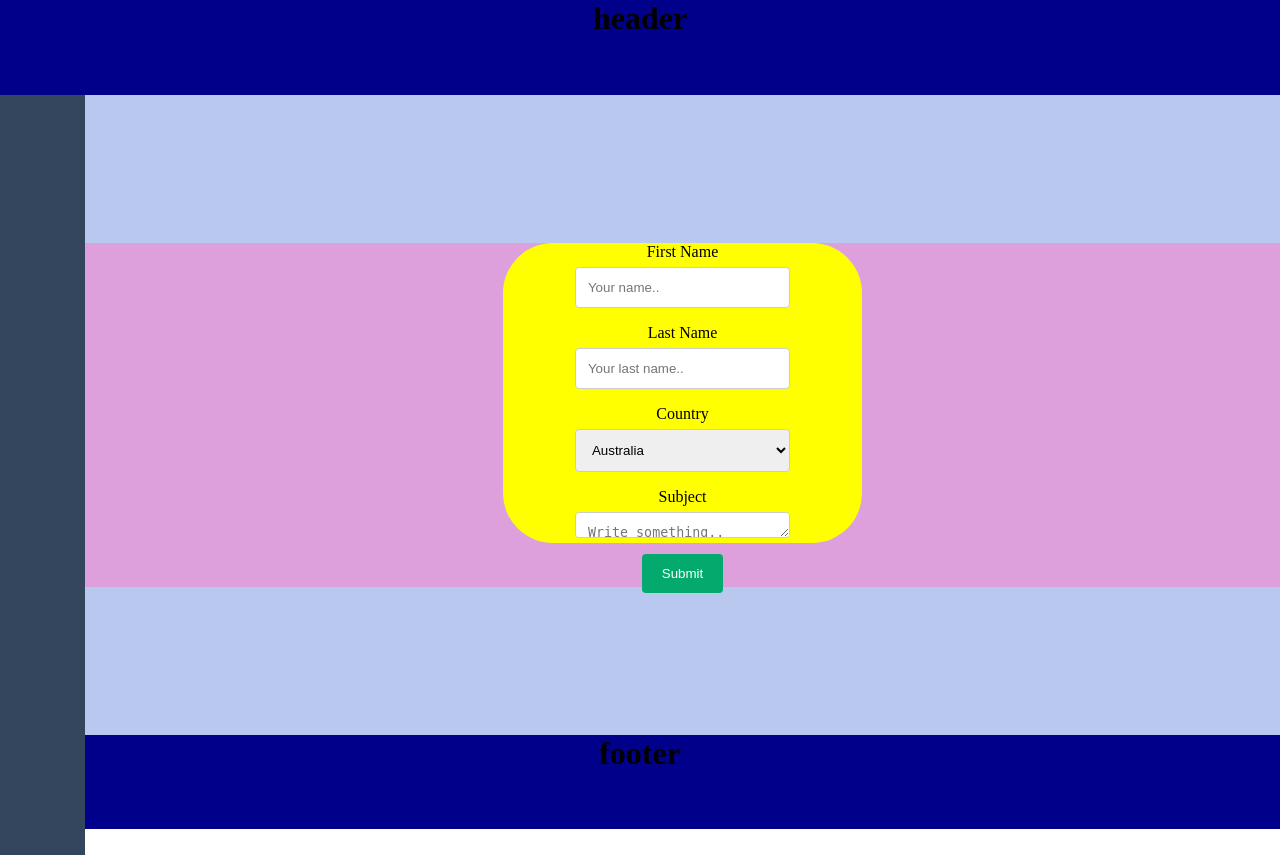
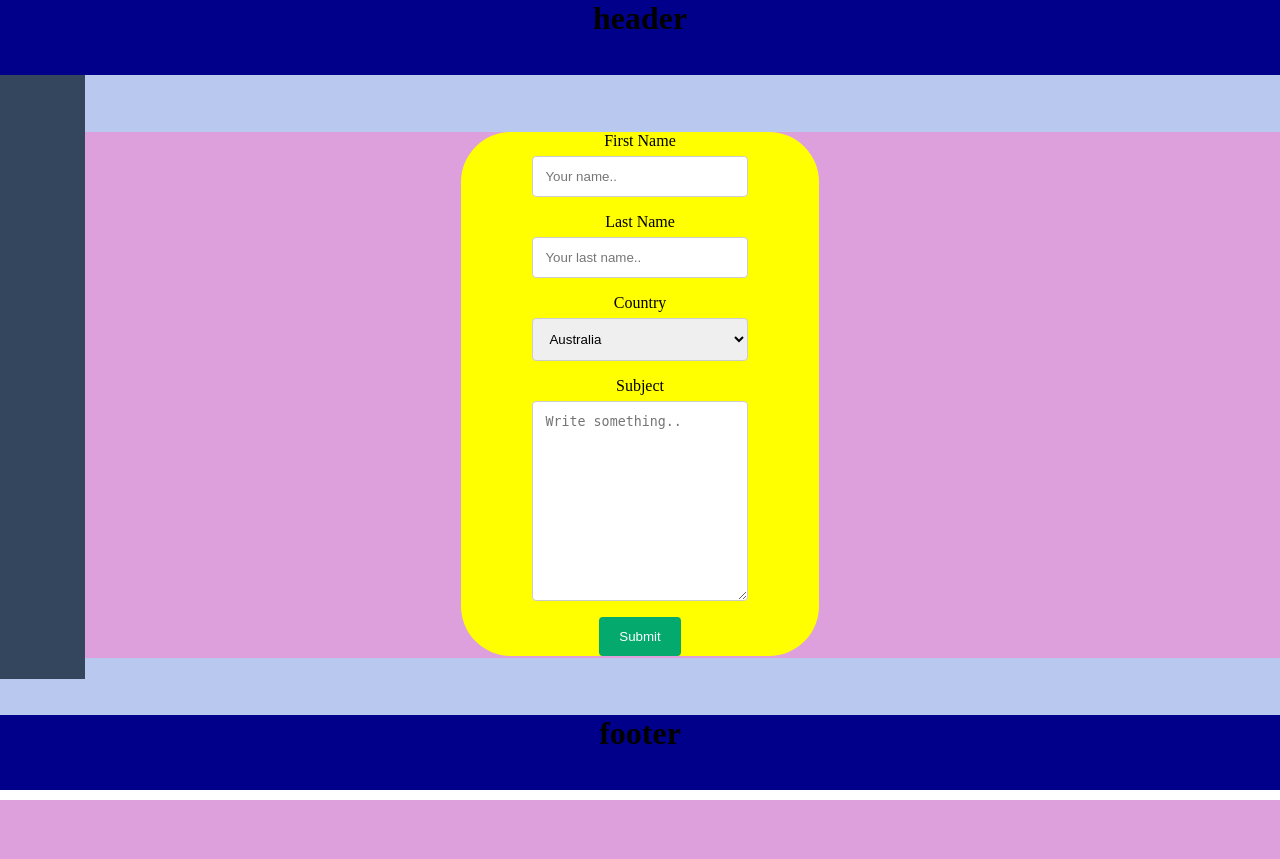
Before and after one commit to luuk353/biggerCRUD, a PHP site: page /contact.php in a window 1280 px wide. After the commit the page ends 800 px from the top, so only its background shows below. Run offline with PHP 8.4, Linux system fonts and the light colour scheme.

Commit message:
geupdate contact

```diff
--- a/css/main.css
+++ b/css/main.css
@@ -13,7 +13,7 @@ ul.menu {
 
 }
 li.menu_list {
-    height: 190px;
+    height: 151px;
     width: 85px;
     position: relative;
 }
@@ -22,7 +22,7 @@ a.side {
     display: flex;
     align-items: center;
     justify-content: center;
-    height: 190px;
+    height: 151px;
     width: 85px;
     padding: 30px;
     position: absolute;
@@ -64,7 +64,7 @@ li.menu_list:hover .front {
 }
 header{
     width: 100%;
-    height: 95px;
+    height: 75px;
     z-index: 1;
     display: flex;
     justify-content: center;
@@ -73,7 +73,7 @@ header{
 
 footer{
     width: 100%;
-    height:94px;
+    height: 75px;
     display: flex;
     justify-content: center;
     background-color:darkblue;
@@ -98,16 +98,15 @@ nav{
     padding-bottom: 2px;
     display: flex;
     width: 100%;
-    height: 344px;
     background-color: plum;
 }
 
 form{
+    margin-right: 85px;
     border-radius: 50px;
     align-items: center;
     display: flex;
     width: 30%;
-    height: 300px;
     flex-direction: column;
     background-color: yellow;
 }
```
Also changed, not shown: img/cat+looking+out+of+plane.png (added).
